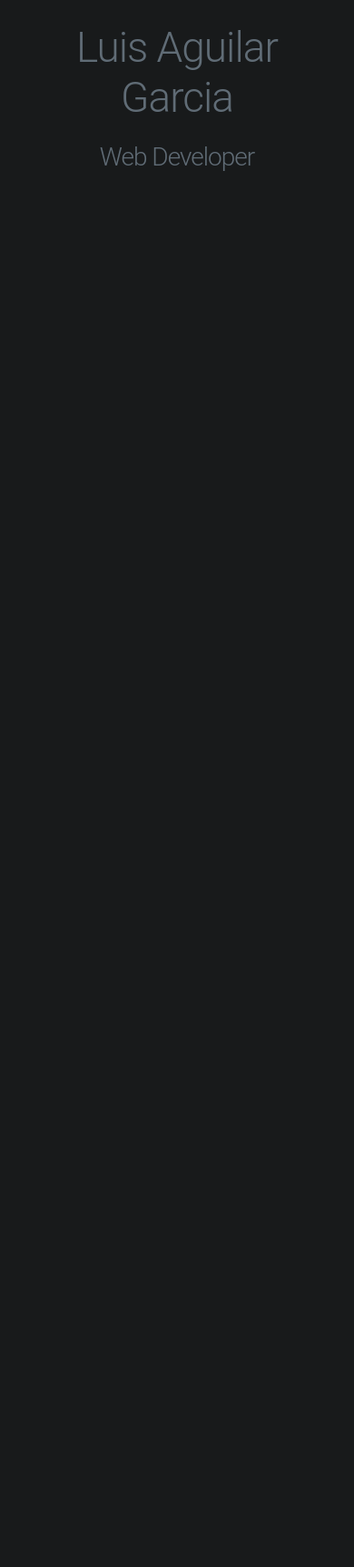
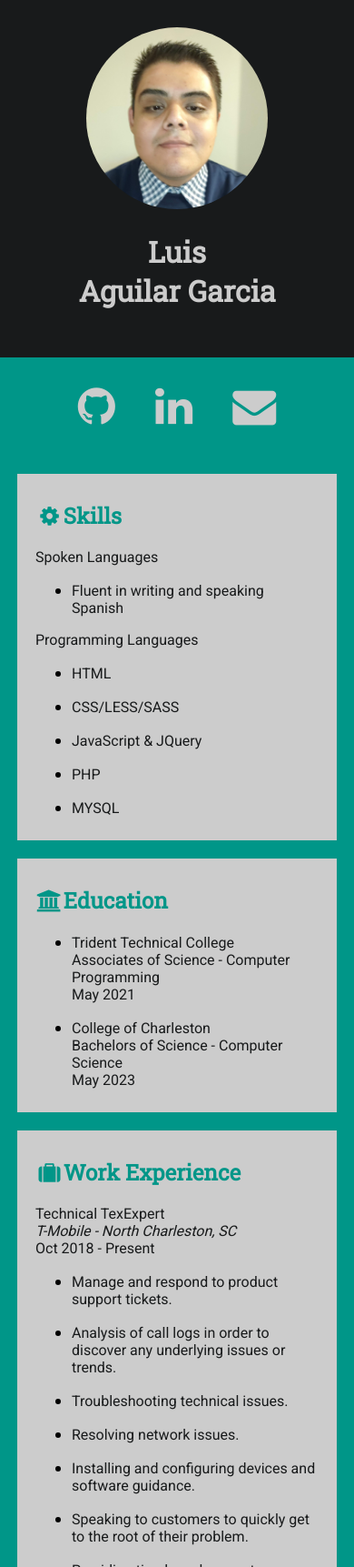
Before and after one commit to laguila47/mysite, a website built with Parcel: page index.html in a window 390 px wide. Shown: the top 1723 px of the page at 91% size. Before the commit the page ends 844 px from the top, so only its background shows below. Built offline with nearby package versions, Linux system fonts and the light colour scheme; a web font is replaced by a local one.

Commit message:
Update
Added Profile photo
Added socials
Added new cards

```diff
--- a/css/style.css
+++ b/css/style.css
@@ -1,13 +1,39 @@
 body{
-    background-color: #181A1B;
+    background-color: #009688;
     color: #ccc;
     font-family: 'Roboto Slab', serif;
-    margin: 0;
+    margin: 0px;
+    padding: 0px;
 }
-.name{
-    padding-top: 25px;
+p{
+    font-family: 'Roboto', serif;
+    color: #181A1B;
+}
+h2{
+    color: #009688;
+}
+.center{
     text-align: center;
 }
-.subName{
-    text-align: center;
+.details{
+    background-color: #181A1B;
+    padding: 30px 0px;
 }
+.profilePic{
+    width: 200px;
+    border-radius: 50%;
+}
+.icons{
+    color: #ccc;
+    padding: 20px;
+}
+.onlineContact{
+    padding: 30px;
+}
+.card{
+    background-color: #ccc;
+    color: black;
+    width: 80%;
+    margin: 20px auto;
+    padding: 10px 20px;
+}
--- a/index.html
+++ b/index.html
@@ -3,7 +3,7 @@
 
 <head>
   <meta charset="utf-8">
-  <title></title>
+  <title>Luis Aguilar Garcia | Web Developer</title>
   <meta name="description" content="Hi, welcome to my portfolio">
   <meta name="viewport" content="width=device-width, initial-scale=1">
 
@@ -14,43 +14,182 @@
 
   <link rel="manifest" href="site.webmanifest">
   <link rel="apple-touch-icon" href="icon.png">
-  <!-- Place favicon.ico in the root directory -->
+  <link rel="stylesheet" href="https://cdnjs.cloudflare.com/ajax/libs/font-awesome/4.6.3/css/font-awesome.min.css">
+  <link rel="stylesheet" href="//fonts.googleapis.com/css?family=Roboto">
   <link rel="stylesheet" href="//fonts.googleapis.com/css?family=Roboto+Slab">
+  <link rel="stylesheet" href="//fonts.googleapis.com/css?family=Roboto+S">
 
-  <link rel="stylesheet" href="css/milligram.css">
+
   <link rel="stylesheet" href="css/style.css">
 </head>
 
 <body>
+  <div class="details center">
+    <img class="profilePic" src="img/photo.jpg" alt="profile picture">
+    <h1>
+      Luis <br>Aguilar Garcia
+    </h1>
+  </div>
+  <div class="onlineContact center">
+    <a class="icons" target="_blank" href="https://www.github.com/laguila47"><i class="fa fa-github fa-3x"></i></a>
+    <a class="icons" target="_blank" href="https://www.linkedin.com/in/luisaguilargarcia/"><i class="fa fa-linkedin fa-3x"></i></a>
+    <a class="icons" target="_blank" href="mailto: info@luisaguilargarcia.com"><i class="fa fa-envelope fa-3x"></i></a>
+  </div>
+  <!-- <div class="card">
+    <h2><i class="fa fa-folder fa-fw"></i>Portfolio</h2>
+    <p>hello world</p>
+  </div> -->
+  <div class="card">
+    <h2><i class="fa fa-cog fa-fw"></i>Skills</h2>
+    <p>Spoken Languages</p>
+    <ul>
+      <li>
+        <p>Fluent in writing and speaking Spanish</p>
+      </li>
+    </ul>
+    <p>Programming Languages</p>
+    <ul>
+      <li>
+        <p>HTML</p>
+      </li>
+      <li>
+        <p>CSS/LESS/SASS</p>
+      </li>
+      <li>
+        <p>JavaScript & JQuery</p>
+      </li>
+      <li>
+        <p>PHP</p>
+      </li>
+      <li>
+        <p>MYSQL</p>
+      </li>
+    </ul>
+  </div>
+  <div class="card">
+    <h2><i class="fa fa-university fa-fw"></i>Education</h2>
+    <ul>
+      <li>
+        <p>Trident Technical College<br>Associates of Science - Computer Programming<br>May 2021</p>
+      </li>
+      <li>
+        <p>College of Charleston<br>Bachelors of Science - Computer Science<br>May 2023</p>
+      </li>
+    </ul>
+  </div>
+  <div class="card">
+    <h2><i class="fa fa-suitcase fa-fw"></i>Work Experience</h2>
+    <p>Technical TexExpert<br><i>T-Mobile - North Charleston, SC</i><br>Oct 2018 - Present</p>
+    <ul>
+      <li>
+        <p>
+          Manage and respond to product support tickets.
+        </p>
+      </li>
+      <li>
+        <p>
+          Analysis of call logs in order to discover any underlying issues or trends.
+        </p>
+      </li>
+      <li>
+        <p>
+          Troubleshooting technical issues.
+        </p>
+      </li>
+      <li>
+        <p>
+          Resolving network issues.
+        </p>
+      </li>
+      <li>
+        <p>
+          Installing and configuring devices and software guidance.
+        </p>
+      </li>
+      <li>
+        <p>
+          Speaking to customers to quickly get to the root of their problem.
+        </p>
+      </li>
+      <li>
+        <p>
+          Providing timely and accurate customer feedback.
+        </p>
+      </li>
+      <li>
+        <p>
+          Talking customers through a series of actions to resolve a problem.
+        </p>
+      </li>
+      <li>
+        <p>
+          Following up with clients to ensure the problem is resolved.
+        </p>
+      </li>
+      <li>
+        <p>
+          Replacing or repairing the necessary parts.
+        </p>
+      </li>
+      <li>
+        <p>
+          Providing support in the form of procedural documentation.
+        </p>
+      </li>
+      <li>
+        <p>
+          Managing multiple cases at one time.
+        </p>
+      </li>
+      <li>
+        <p>
+          Testing and evaluating new technologies.
+        </p>
+      </li>
+    </ul>
 
-<div class="container">
-  <div class="row">
-    <div class="column">
-      <h1 class="name">
-        Luis Aguilar Garcia
-      </h1>
-      <h3 class="subName">
-        Web Developer
-      </h3>
-    </div>
+    <hr>
+
+    <p>Reservation Specialist<br><i>IHG - North Charleston, SC</i><br>Aug 2017 - Oct 2018</p>
+    <ul>
+      <li>
+        <p>
+          Effectively evaluate customer needs and identify hotels & rooms that best fit the guest's requests; providing a personalized sales experience for each customer and correctly creating accurate reservations.
+        </p>
+      </li>
+      <li>
+        <p>
+          Responsible for ensuring guest inquiries are consistently handled in an efficient manner.
+        </p>
+      </li>
+      <li>
+        <p>
+          Provide service that exceeds our customer’s expectations, maintaining a positive brand image and company reputation.
+        </p>
+      </li>
+    </ul>
+
+    <hr>
+
+    <p>Mobile Device Technician<br><i>Certified Phone Repair - DeKalb, IL</i><br>Dec 2016 - Aug 2017</p>
+    <ul>
+      <li>
+        <p>
+          Effectively evaluate customer needs and identify hotels & rooms that best fit the guest's requests; providing a personalized sales experience for each customer and correctly creating accurate reservations.
+        </p>
+      </li>
+      <li>
+        <p>
+          Responsible for ensuring guest inquiries are consistently handled in an efficient manner.
+        </p>
+      </li>
+      <li>
+        <p>
+          Provide service that exceeds our customer’s expectations, maintaining a positive brand image and company reputation.
+        </p>
+      </li>
+    </ul>
   </div>
-
-  <!-- <div class="row">
-    <div class="column">
-      <a class="w3-text-teal w3-small" target="_blank" href="https://www.github.com/20tibbygt06"><i class="fa fa-github fa-3x"></i></a>
-      <a class="w3-text-teal w3-small w3-margin-left" target="_blank" href="https://www.linkedin.com/in/luiseaguilar"><i class="fa fa-linkedin fa-3x"></i></a>
-      <br>
-      <a class="w3-btn w3-teal w3-text-white w3-margin-top" href="/cdn-cgi/l/email-protection#7519001c065b105b1412001c191407351a0001191a1a1e5b161a18">Email Me</a>
-    </div>
-  </div>
-
-  <div class="row">
-    <div class="column column-50 column-offset-25">.column column-50 column-offset-25</div>
-  </div> -->
-
-
-</div>
-
 
   <script src="js/vendor/modernizr-3.11.2.min.js"></script>
   <script src="js/plugins.js"></script>
```
Also changed, not shown: img/photo.jpg (added).
